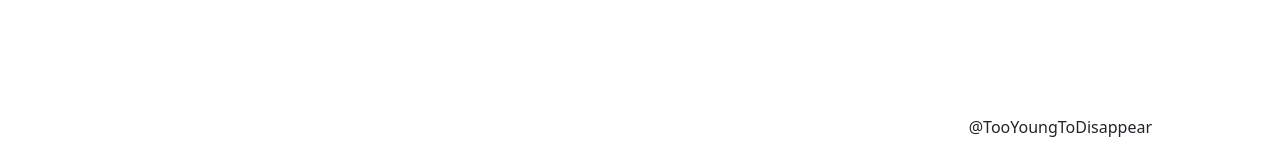
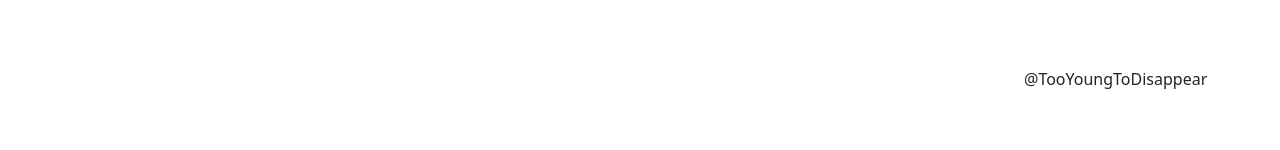
Before and after one commit to chanbroK/tooyoung, a React (Create React App) app: page / in a window 1280 px wide. Shown: the part 650-800 px from the top of the page. Built offline with nearby package versions, Linux system fonts and the light colour scheme.

Commit message:
edit firstpage

```diff
--- a/src/component/FirstPage.tsx
+++ b/src/component/FirstPage.tsx
@@ -21,10 +21,8 @@ export default function FirstPage() {
           position: "absolute",
         }}
       />
-      <div className="fixed-bottom">
-        <h6 style={{ marginRight: "10%", float: "right", marginBottom: "1%" }}>
-          @TooYoungToDisappear
-        </h6>
+      <div style={{ top: "90%", left: "80%", position: "absolute" }}>
+        <h6>@TooYoungToDisappear</h6>
       </div>
     </div>
   );
```
